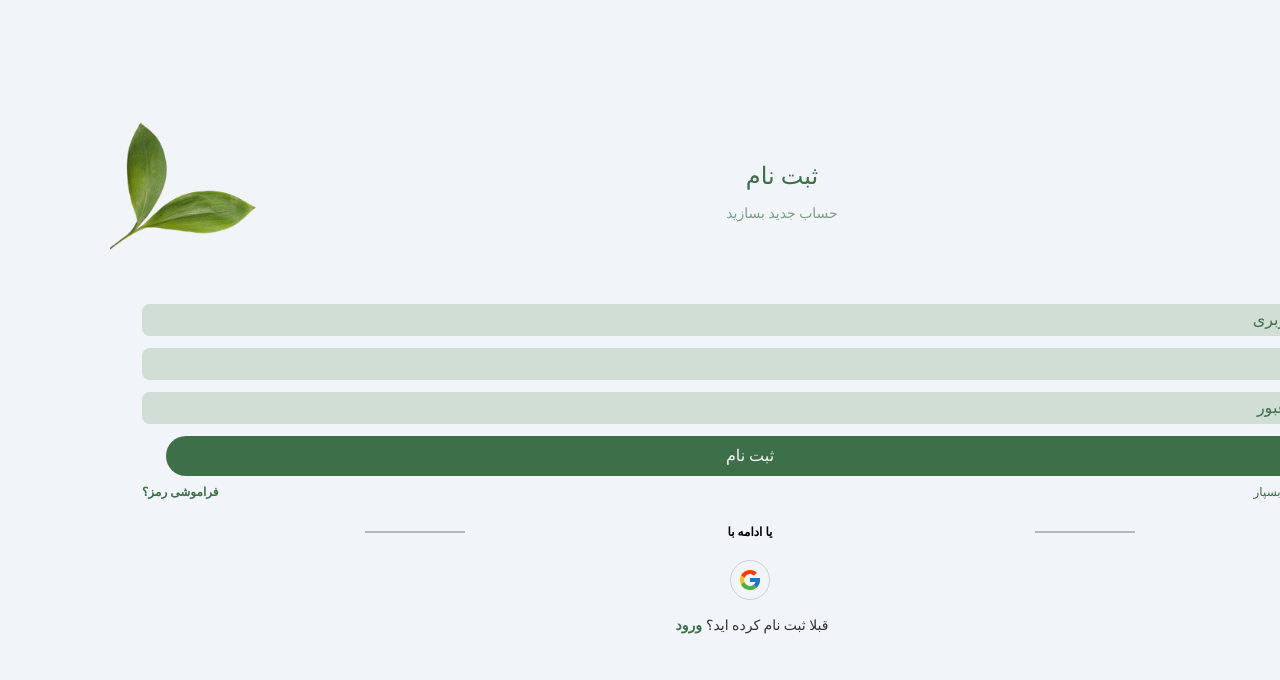
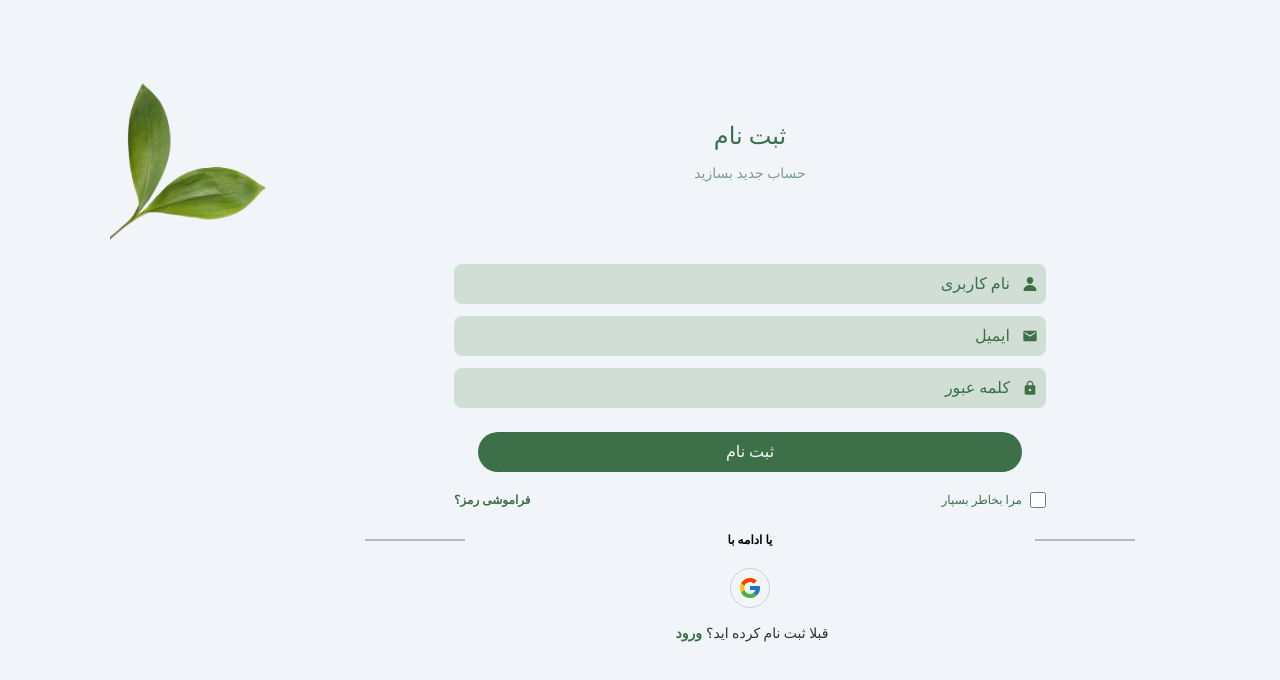
Before and after one commit to SinaAndDan/Sina-Flower-2024, a Next.js app: page /auth/signin in a window 1280 px wide. Shown: the top 680 px of the page. Built offline with nearby package versions, Linux system fonts and the light colour scheme.

Commit message:
responsive log in and sign in page

```diff
--- a/src/app/components/loginPage/signin.tsx
+++ b/src/app/components/loginPage/signin.tsx
@@ -17,7 +17,7 @@ const SignInPage: React.FC = () => {
   return (
     <div className="mt-20 font-sahel">
       <span
-        className="mx-3 bg-loginInput rounded-full w-10 h-10 flex items-center justify-center"
+        className="mx-3 bg-loginInput rounded-full w-10 h-10 flex items-center justify-center sm:hidden"
         onClick={backToAccount}
       >
         <GrFormNext className="w-8 h-8 text-greenlogIn cursor-pointer translate-x-px" />
@@ -28,21 +28,21 @@ const SignInPage: React.FC = () => {
           height={150}
           src="/sideimgVI.png"
           alt="Full Screen Image"
-          className="-z-20 absolute left-0"
+          className="-z-20 absolute left-0 sm:w-40 sm:h-40"
           priority={true} // Optional: Loads the image with high priority
         />
-        <div className="flex flex-col mx-2 items-center">
-          <div className="text-greenlogIn text-2xl mt-10 font-sahel pl-16">
+        <div className="flex flex-col mx-2 container md:max-w-[60vw] xl:max-w-[50vw] sm:mx-auto items-center">
+          <div className="text-greenlogIn text-2xl mt-10 font-sahel pl-16 sm:pl-0">
             ثبت نام
           </div>
-          <p className="text-greenlogIn text-opacity-65 mt-3 text-sm font-sahel pl-16">
+          <p className="text-greenlogIn text-opacity-65 mt-3 text-sm font-sahel pl-16 sm:pl-0">
             حساب جدید بسازید
           </p>
           <form className="font-yekan w-full px-6">
             <div className="w-full relative mt-20">
               <input
                 type="text"
-                className=" bg-loginInput text-greenlogIn w-full placeholder:text-greenlogIn py-1 px-9 rounded-lg active:outline-greenlogIn focus:outline-greenlogIn focus:transition-opacity	"
+                className=" bg-loginInput text-greenlogIn w-full placeholder:text-greenlogIn py-1 px-9 rounded-lg active:outline-greenlogIn focus:outline-greenlogIn focus:transition-opacity md:h-[40px]"
                 placeholder="نام کاربری"
               />
               <div
@@ -56,7 +56,7 @@ const SignInPage: React.FC = () => {
             <div className="w-full relative mt-3">
               <input
                 type="text"
-                className=" bg-loginInput text-greenlogIn w-full placeholder:text-greenlogIn py-1 px-9 rounded-lg active:outline-greenlogIn focus:outline-greenlogIn focus:transition-opacity	"
+                className=" bg-loginInput text-greenlogIn w-full placeholder:text-greenlogIn py-1 px-9 rounded-lg active:outline-greenlogIn focus:outline-greenlogIn focus:transition-opacity	md:h-[40px]"
                 placeholder="ایمیل"
               />
               <div
@@ -70,7 +70,7 @@ const SignInPage: React.FC = () => {
             <div className="w-full relative mt-3">
               <input
                 type="text"
-                className=" bg-loginInput text-greenlogIn w-full placeholder:text-greenlogIn py-1 px-9 rounded-lg  active:outline-greenlogIn focus:outline-greenlogIn"
+                className=" bg-loginInput text-greenlogIn w-full placeholder:text-greenlogIn py-1 px-9 rounded-lg  active:outline-greenlogIn focus:outline-greenlogIn md:h-[40px]"
                 placeholder="کلمه عبور"
               />
               <div
@@ -81,12 +81,12 @@ const SignInPage: React.FC = () => {
                 <MdLock className="text-greenlogIn" />
               </div>
             </div>
-            <div className="flex flex-col w-full px-6 mt-3">
-              <button className="w-full bg-greenlogIn text-white py-2 rounded-3xl font-yekan">
+            <div className="flex flex-col w-full px-6 mt-3 md:mt-6">
+              <button className="w-full bg-greenlogIn text-white py-2 rounded-3xl font-yekan md:h-[40px]">
                 ثبت نام
               </button>
             </div>
-            <div className="flex justify-between mt-2">
+            <div className="flex justify-between mt-2 md:mt-5">
               <div className="flex items-center">
                 <input
                   id="rememberMe"
```
